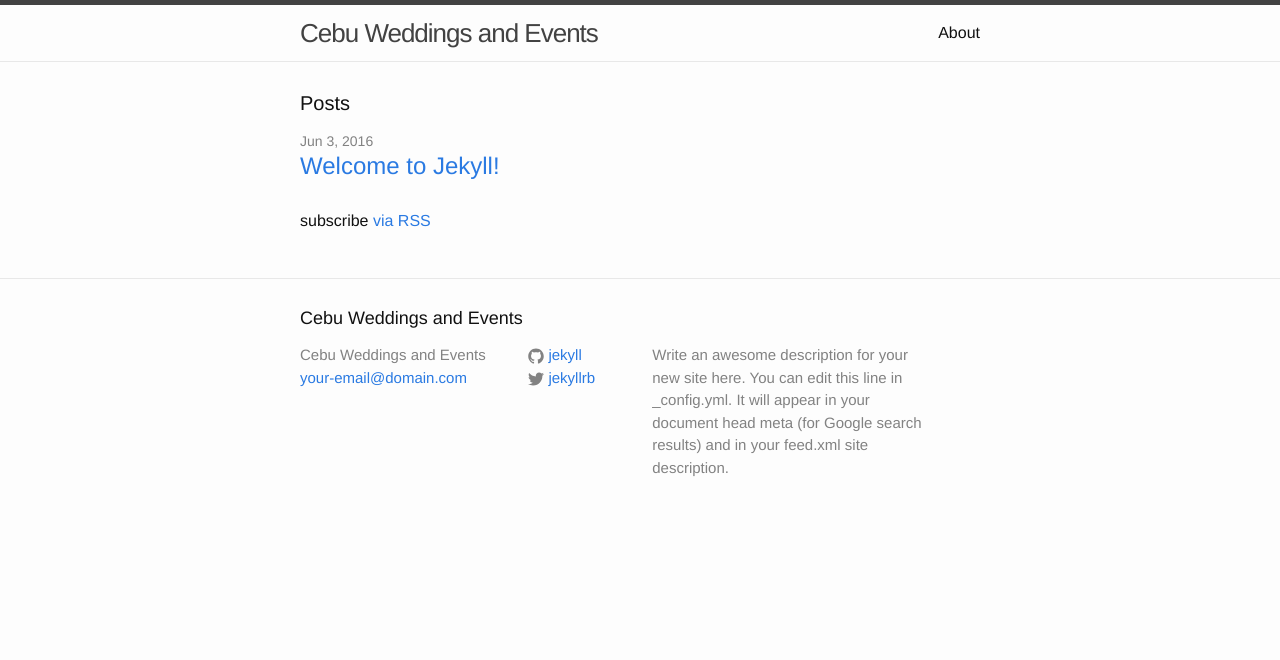
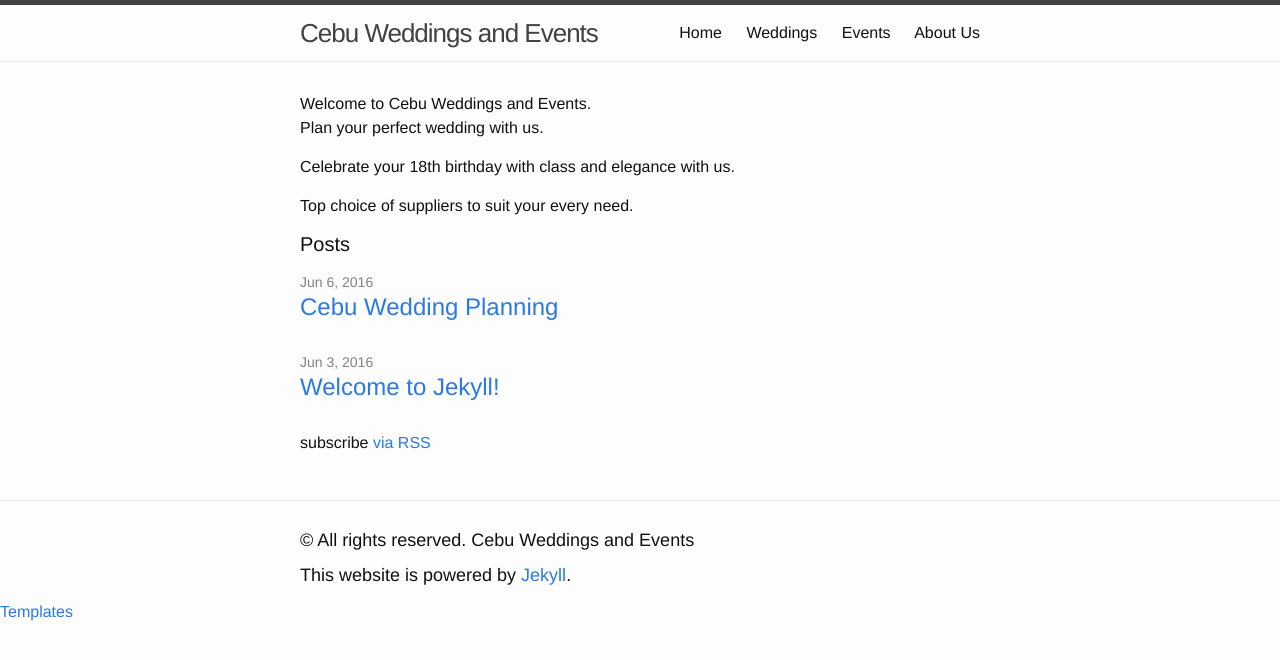
Before and after one commit to alvinpd/cebuweddingsandevents, a Jekyll site: the page built from index.html, in a window 1280 px wide. Shown: the top 660 px of the page. Built offline with Jekyll 4.4.1, drawn with Linux system fonts in a browser that asks for light colours; nearby versions of some CDN libraries.

Commit message:
Initial updates

```diff
--- a/_includes/footer.html
+++ b/_includes/footer.html
@@ -2,37 +2,11 @@
 
   <div class="wrapper">
 
-    <h2 class="footer-heading">{{ site.title }}</h2>
-
-    <div class="footer-col-wrapper">
-      <div class="footer-col footer-col-1">
-        <ul class="contact-list">
-          <li>{{ site.title }}</li>
-          <li><a href="mailto:{{ site.email }}">{{ site.email }}</a></li>
-        </ul>
-      </div>
-
-      <div class="footer-col footer-col-2">
-        <ul class="social-media-list">
-          {% if site.github_username %}
-          <li>
-            {% include icon-github.html username=site.github_username %}
-          </li>
-          {% endif %}
-
-          {% if site.twitter_username %}
-          <li>
-            {% include icon-twitter.html username=site.twitter_username %}
-          </li>
-          {% endif %}
-        </ul>
-      </div>
-
-      <div class="footer-col footer-col-3">
-        <p>{{ site.description }}</p>
-      </div>
-    </div>
+    <h2 class="footer-heading">© All rights reserved. {{ site.title }}</h2>
+    <h2 class="footer-heading">This website is powered by <a href="http://jekyllrb.com">Jekyll</a>.</h2>
 
   </div>
 
+  <a href="http://www.templatemonster.com/category/wedding-planner-templates/">Templates</a>
+
 </footer>
--- a/_includes/header.html
+++ b/_includes/header.html
@@ -14,6 +14,7 @@
       </a>
 
       <div class="trigger">
+        <a class="page-link" href="{{ site.baseurl }}/">Home</a>
         {% for my_page in site.pages %}
           {% if my_page.title %}
           <a class="page-link" href="{{ my_page.url | prepend: site.baseurl }}">{{ my_page.title }}</a>
--- a/index.html
+++ b/index.html
@@ -3,6 +3,19 @@ layout: default
 ---
 
 <div class="home">
+  Welcome to Cebu Weddings and Events.
+
+  <p>
+    Plan your perfect wedding with us.
+  </p>
+
+  <p>
+    Celebrate your 18th birthday with class and elegance with us.
+  </p>
+
+  <p>
+    Top choice of suppliers to suit your every need.
+  </p>
 
   <h1 class="page-heading">Posts</h1>
 
```
Also changed, not shown: 01_weddings.md (added, +7 -0 lines), 02_events.md (added, +5 -0 lines), 03_contactus.md (added, +11 -0 lines), _posts/2016-06-06-cebu-wedding-planning.markdown (added, +7 -0 lines), about.md (deleted, +0 -15 lines).
